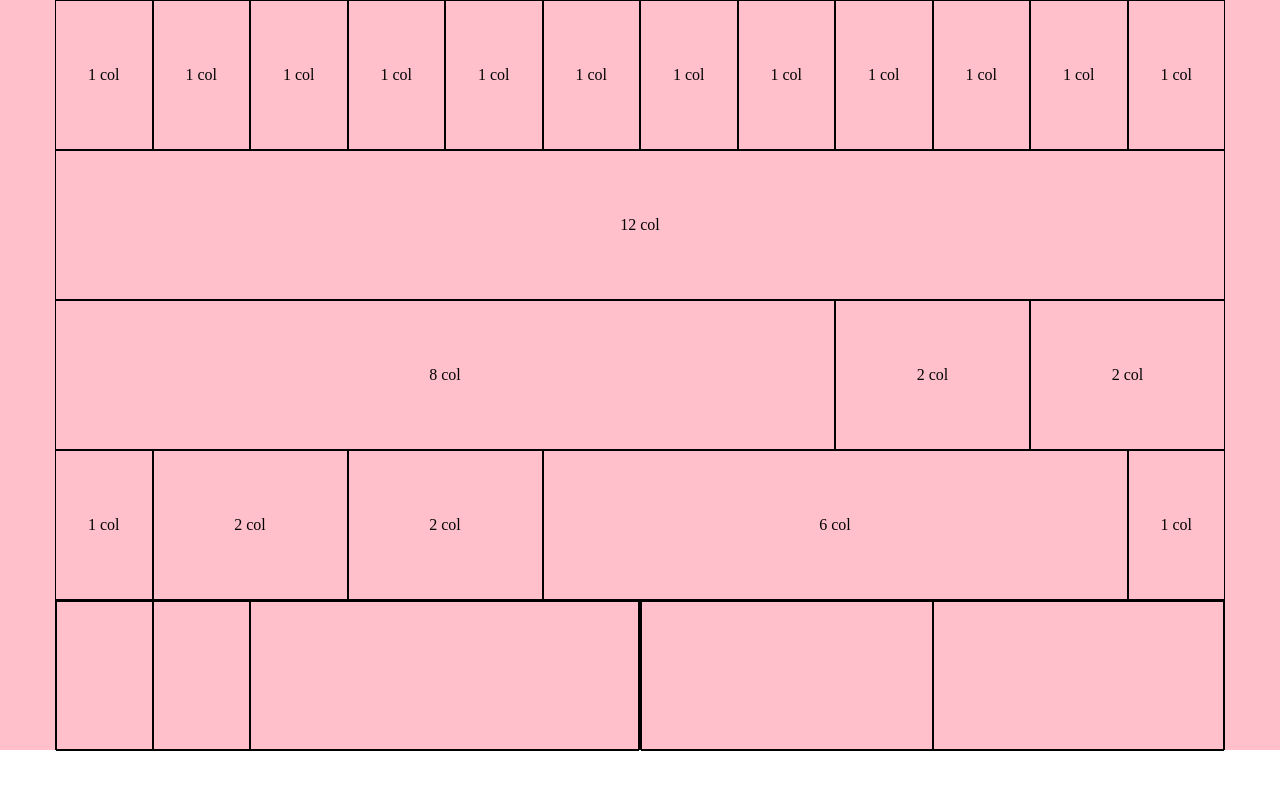
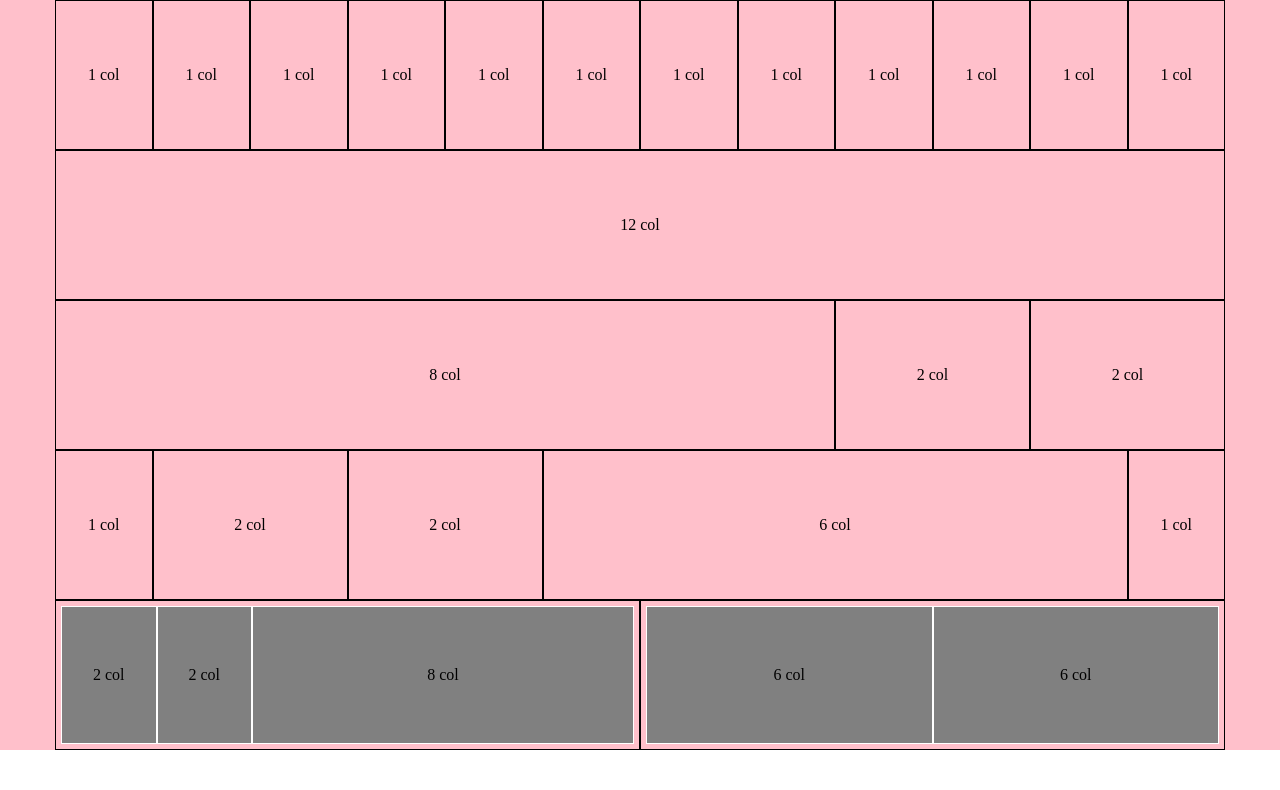
Before and after one commit to brian-marinai/html-css-12bool, a plain HTML site: page index.html in a window 1280 px wide. Drawn offline with Linux system fonts and the light colour scheme.

Commit message:
12bool terminato

```diff
--- a/css/style.css
+++ b/css/style.css
@@ -15,11 +15,24 @@ footer{
   background-color: pink;
 }
 [class*="col-"] {
-  height: 150px;
+  position: relative;
+  height: 100%;
   border: solid 1px black;
 }
-
+[class*="container"] {
+  height: 150px;
+}
 p{
-  text-align: center;
-  padding-top: 65px;
+  position: absolute;
+  top: 50%;
+  left: 50%;
+  transform: translate(-50%, -50%);
 }
+[class*="col-"] > .container{
+  height: 100%;
+  padding: 5px;
+}
+[class*="col-"] > .container [class*="col-"] {
+  border: 1px solid white;
+  background-color: gray;
+}
--- a/index.html
+++ b/index.html
@@ -87,23 +87,23 @@
         <div class="col-6">
           <div class="container">
             <div class="col-2">
-
+              <p>2 col</p>
             </div>
             <div class="col-2">
-
+              <p>2 col</p>
             </div>
             <div class="col-8">
-
+              <p>8 col</p>
             </div>
           </div>
         </div>
         <div class="col-6">
           <div class="container">
             <div class="col-6">
-
+              <p>6 col</p>
             </div>
             <div class="col-6">
-
+              <p>6 col</p>
             </div>
           </div>
         </div>
```
